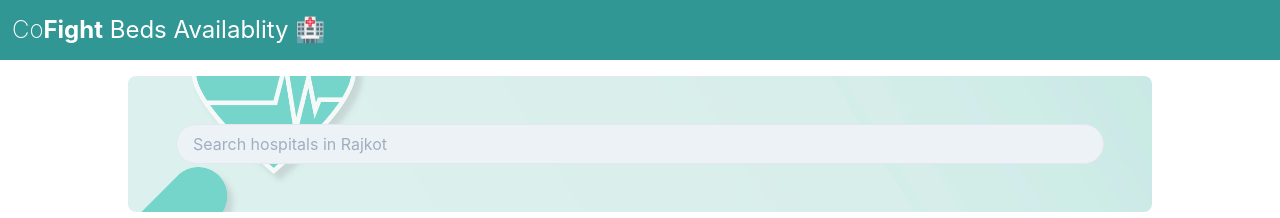
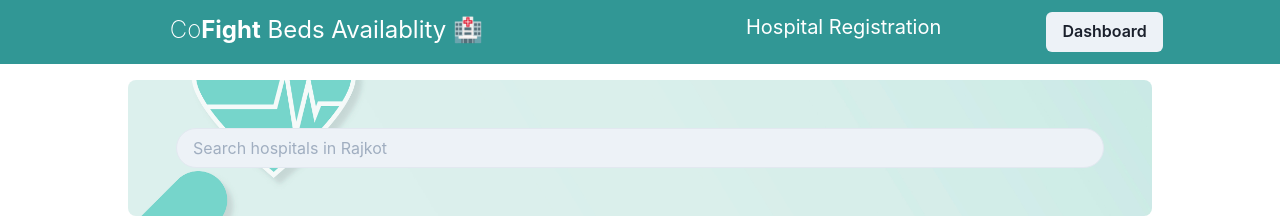
Before and after one commit to RBOSAMIYA9/covid-bed-availabiltiy, a React (Create React App) app: page / in a window 1280 px wide. Shown: the top 218 px of the page. Built offline with nearby package versions, Linux system fonts and the light colour scheme; no server answers; the database is empty.

Commit message:
added guest login and dashboard button in header

```diff
--- a/src/App.js
+++ b/src/App.js
@@ -15,7 +15,7 @@ import HospitalForm from './components/HospitalForm'
 import Footer from './components/Footer'
 import Dashboard from './components/Dashboard'
 
-import Header from './components/Header'
+// import Header from './components/Header'
 
 function App() {
   return (
@@ -23,7 +23,7 @@ function App() {
       <ChakraProvider theme={theme}>
         <Box textAlign="center" fontSize="xl">
           {/* <ColorModeSwitcher justifySelf="flex-end" /> */}
-          <Header />
+          {/* <Header /> */}
           <Switch>
             <Route path="/hospitalForm">
               <HospitalForm />
--- a/src/components/Dashboard.js
+++ b/src/components/Dashboard.js
@@ -3,6 +3,7 @@ import { Box, Center, Button, VStack } from '@chakra-ui/react'
 import SearchBar from './SearchBar'
 import AdminHospitalContainer from './AdminHospitalContainer'
 import Login from './LoginPage'
+import Header from './Header'
 
 function Dashboard() {
     const [current, setCurrent] = React.useState("");
@@ -16,6 +17,7 @@ function Dashboard() {
     }
     return (
         <>
+        <Header showHeaderContent={false} />
             {
                 user ? (
                     <Box>
--- a/src/components/Header.js
+++ b/src/components/Header.js
@@ -1,11 +1,41 @@
-import { Text, Box } from '@chakra-ui/react'
+import { Text, Box, Button } from '@chakra-ui/react'
 import React from 'react'
 
-function Header() {
+function Header({showHeaderContent}) {
+    let arr = [];
+
+    showHeaderContent ? arr=["none", "none", "block", "block"]:arr=["none", "none", "none", "none"]
+
     return (
         <>
-            <Box  display="flex" p={3} bg="#319795" >
-                <Text color="white" fontSize="2xl"><Text as="span" fontWeight="thin">Co</Text><Text as="span" fontWeight="bold">Fight</Text>   Beds Availablity 🏥</Text>
+            <Box display="flex" p={3} bg="#319795" justifyContent="space-between" >
+                <Box flexGrow="1">
+                    <Box as="a" href="/">
+                        <Text color="white" fontSize="2xl">
+                            <Text as="span" fontWeight="thin" >Co</Text>
+                            <Text as="span" fontWeight="bold">Fight</Text>   Beds Availablity 🏥</Text>
+
+                    </Box>
+
+                </Box>
+
+
+                <Box d={arr} flexGrow="1">
+                    <Box d="flex" justifyContent="space-evenly  ">
+                        <a href="hospitalForm">
+                            <Text color="white">
+                                Hospital Registration
+                            </Text>
+                        </a>
+
+                        <a href="/admin">
+                            <Button >Dashboard</Button>
+                        </a>
+                    </Box>
+                </Box>
+
+
+
             </Box>
         </>
     )
--- a/src/components/Home.js
+++ b/src/components/Home.js
@@ -1,6 +1,6 @@
 import { Box, Center, AlertIcon, Alert, VStack } from '@chakra-ui/react'
 import React from 'react'
-// import Header from './Header'
+import Header from './Header'
 import SearchBar from './SearchBar'
 import HospitalContainer from './HospitalContainer'
 
@@ -9,7 +9,7 @@ function Home() {
     const [current, setCurrent] = React.useState("");
     return (
         <div>
-            {/* <Header /> */}
+            <Header showHeaderContent={true} />
             <Box >
                 <Center>
                     <VStack mt={4} minWidth="full" >
--- a/src/components/HospitalForm.js
+++ b/src/components/HospitalForm.js
@@ -5,7 +5,7 @@ import {
     Button, Center, FormLabel, FormHelperText,
     Alert, AlertIcon, AlertTitle, AlertDescription
 } from '@chakra-ui/react'
-// import Header from './Header'
+import Header from './Header'
 import { addHospital } from '../firebase/dbOperations'
 
 export default function HospitalForm() {
@@ -28,7 +28,7 @@ export default function HospitalForm() {
     const [filled, setFilled] = useState(false)
     return (
         <>
-
+            <Header showHeaderContent={true} />
             {filled ? (<>
                 <Center>
                     <Box my={10} width={["90%","80%","50%","50%"]}>
--- a/src/components/LoginPage.js
+++ b/src/components/LoginPage.js
@@ -26,6 +26,13 @@ function LoginPage({ setUser }) {
         }
     }
     console.log(errors);
+    const guestLogin = () => {
+        setError(false)
+        console.log("correct");
+        localStorage.setItem('user', JSON.stringify({ userName: "ravindra" }))
+        // setLoggedIn(true)
+        setUser({ userName: "ravindra" })
+    }
 
     return (
         <>
@@ -38,20 +45,22 @@ function LoginPage({ setUser }) {
                         <FormControl mt={6} isRequired="true">
                             <FormLabel>
                                 User Name
-                    </FormLabel>
+                            </FormLabel>
                             <Input type="text"  {...register("userName", { required: true })} />
                         </FormControl>
                         <FormControl mt={6} isRequired="true">
                             <FormLabel>
                                 Password
-                </FormLabel>
+                            </FormLabel>
                             <Input type="password"  {...register("password", { required: true })} />
                         </FormControl>
                         {error && errorMessage}
                         <Button mt={6} colorScheme="green" type="submit">
                             Login
-                </Button>
+                        </Button>
+
                     </form>
+                    <Button mt={6} colorScheme="gray" onClick={guestLogin} > Guest login</Button>
 
 
                 </Box>
```
